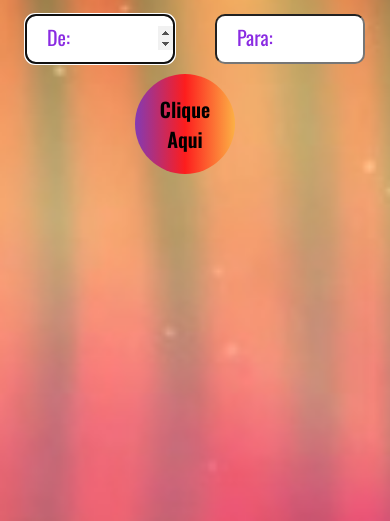
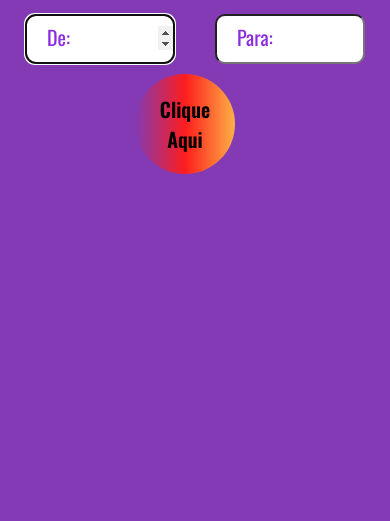
Before and after one commit to jaquelinefestucci/SORTEADOR-JAVASCRIPT, a plain HTML site: page index.html in a window 390 px wide. Shown: the part 323-844 px from the top of the page. Drawn offline with nearby package versions, Linux system fonts and the light colour scheme.

Commit message:
alterado fundo cell

```diff
--- a/styles.css
+++ b/styles.css
@@ -101,7 +101,7 @@ input::placeholder {
 
 @media screen and (max-width: 500px) {
     body {
-        background-image: url('/assets/fundo.cel.png');
+        background:rgb(131, 58, 180);
 
     }
 
```
